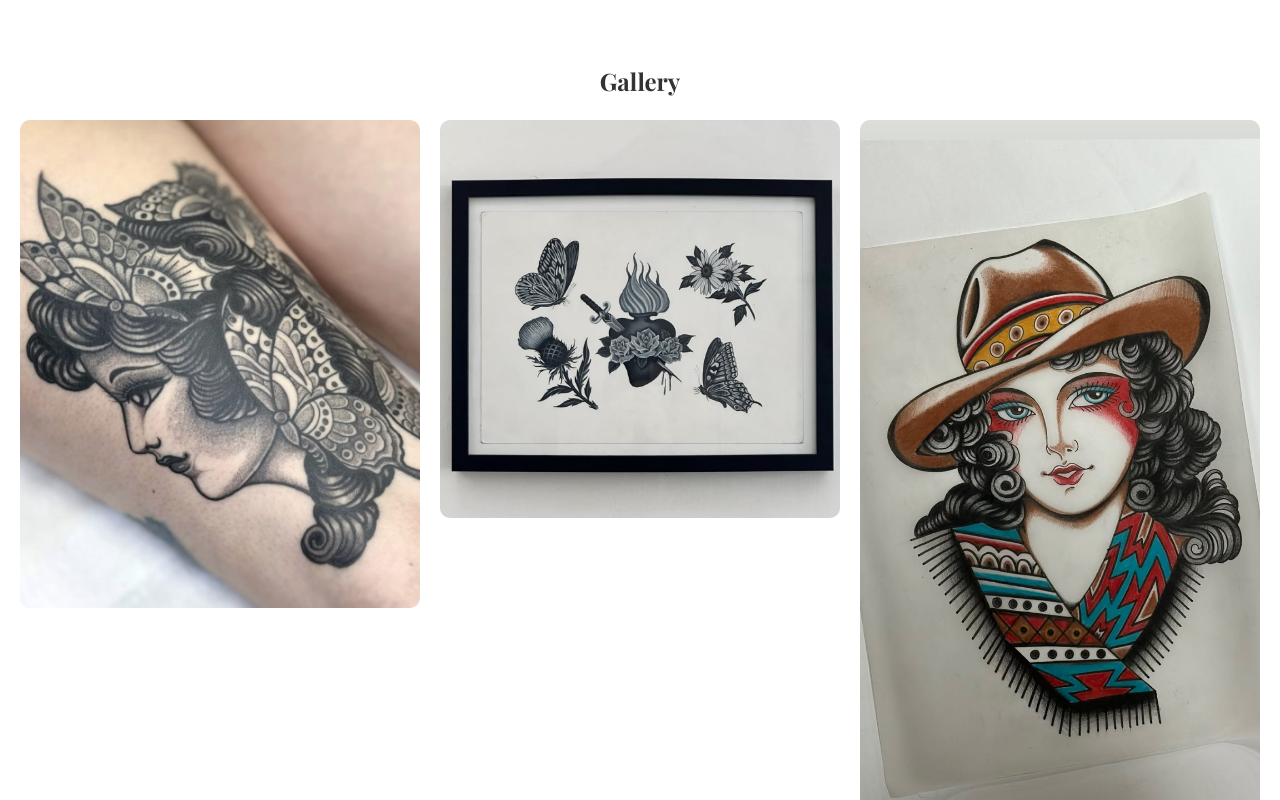
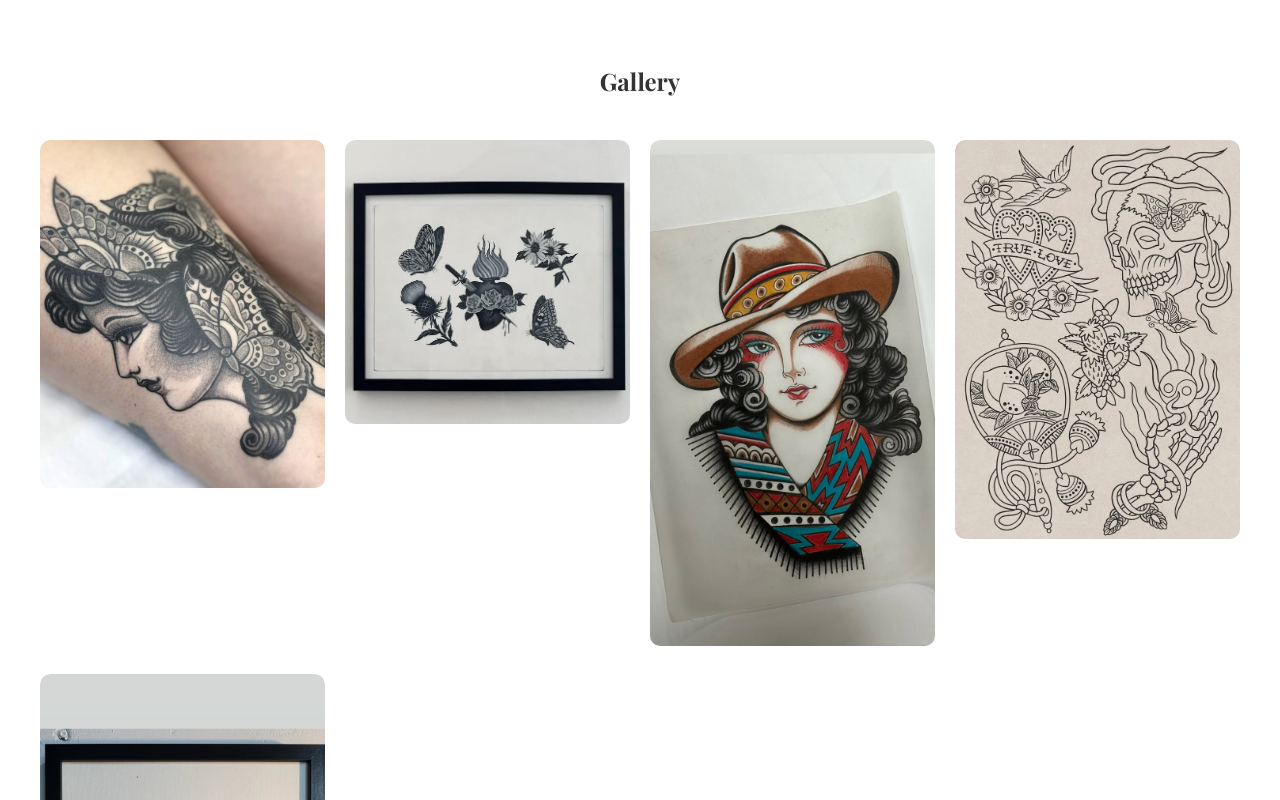
Before and after one commit to michaelkaushanskiy/Michael-Kaush, a plain HTML site: page index.html in a window 1280 px wide. Shown: the part 560-1360 px from the top of the page. Drawn offline with nearby package versions, Linux system fonts and the light colour scheme.

Commit message:
Update styles.css

```diff
--- a/styles.css
+++ b/styles.css
@@ -66,8 +66,25 @@ nav ul li {
 
 .gallery-grid {
   display: grid;
-  grid-template-columns: repeat(auto-fit, minmax(300px, 1fr));
-  gap: 20px;
+  grid-template-columns: repeat(auto-fit, minmax(250px, 1fr)); /* Adjust column width */
+  gap: 20px; /* Space between images */
+  padding: 20px;
+}
+
+.gallery-item {
+  overflow: hidden; /* Ensures images don’t overflow their container */
+  border-radius: 10px; /* Optional: Adds rounded corners */
+}
+
+.gallery-item img {
+  width: 100%; /* Fills the container */
+  height: 100%; /* Fills the container */
+  object-fit: cover; /* Ensures images cover the space without stretching */
+  transition: transform 0.3s ease; /* Optional: Adds hover effect */
+}
+
+.gallery-item img:hover {
+  transform: scale(1.05); /* Optional: Zooms in slightly on hover */
 }
 
 .gallery-item img {
```
